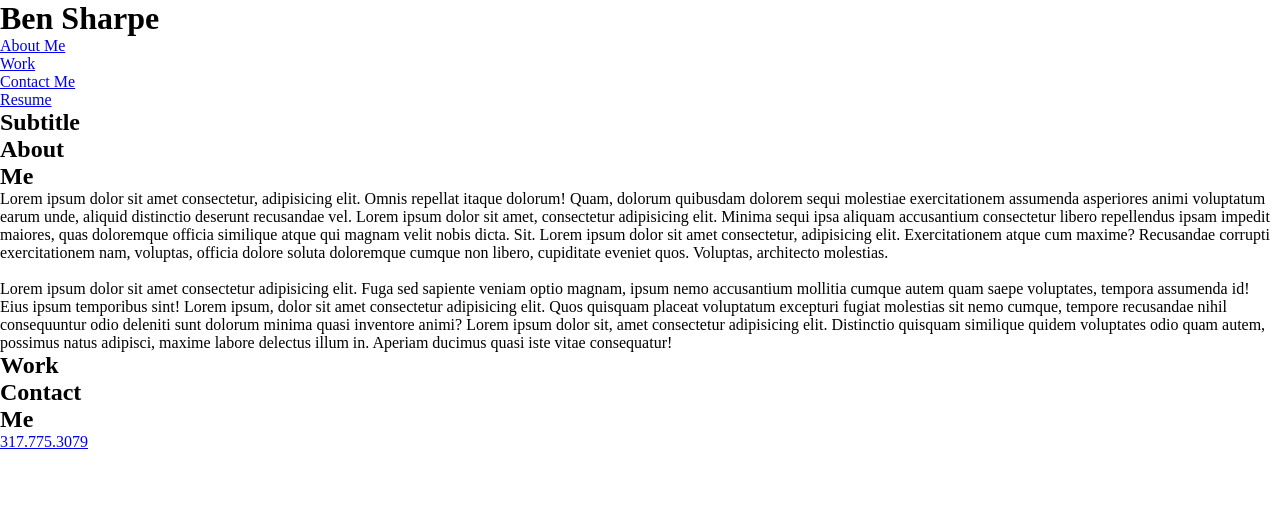
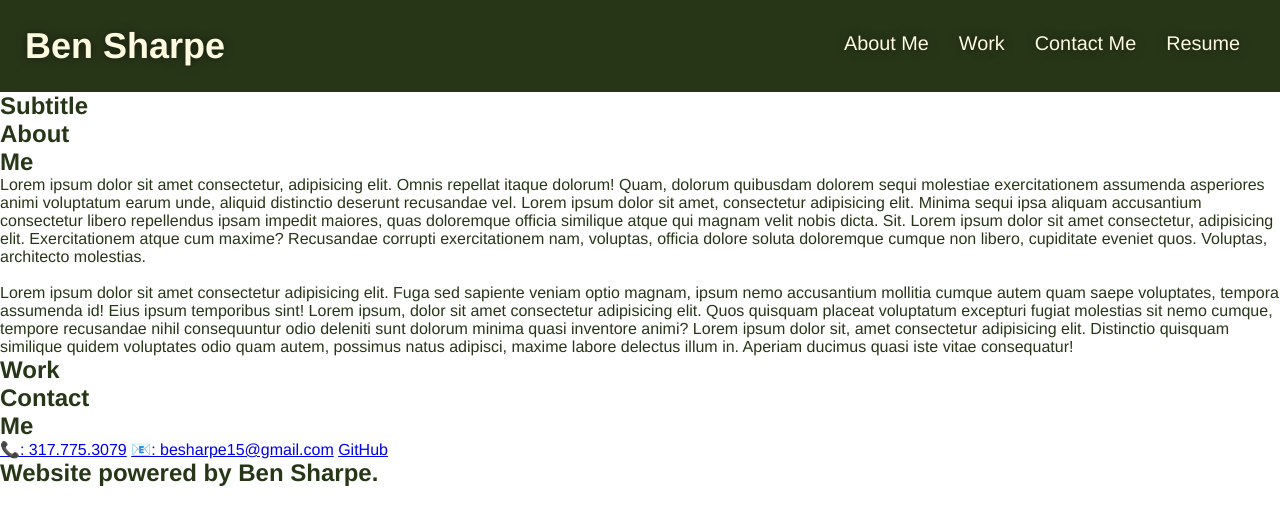
Before and after one commit to besharpe5/my_portfolio, a plain HTML site: page index.html in a window 1280 px wide. Drawn offline with Linux system fonts and the light colour scheme.

Commit message:
added starting css styling to header and body

```diff
--- a/assets/css/style.css
+++ b/assets/css/style.css
@@ -1,13 +1,64 @@
-/*
 :root {
-    --primary-color: #fce138;
-    --secondary-color: #024e76;
-    --tertiary-color: #39a6b2;
+    --primary-color: #fefae0; /* cream */
+    --secondary-color: #283618; /* dark green */
+    --tertiary-color: #bc6c25; /* burnt orange */
 }
-*/
+
 
 * {
     box-sizing: border-box;
     margin: 0;
     padding: 0;
   }
+
+  body {
+      color: var(--secondary-color);
+      font-family: Helvetica, Arial, sans-serif;
+  }
+
+  /* Header / Nav bar styles start */
+
+  header {
+      padding: 25px;
+      background-color: var(--secondary-color);
+      display: flex;
+      justify-content: space-between;
+      flex-wrap: wrap;
+      position: -webkit-sticky;
+      position: sticky;
+      top: 0;
+      z-index: 9999;
+  }
+
+  header h1 {
+      font-weight: bold;
+      margin: 0;
+      padding: 0;
+      font-size: 36px;
+      color: var(--primary-color);
+      text-shadow: 0 0 10px rgba(0, 0, 0, 0.5);
+  }
+
+  header a {
+      text-decoration: none;
+      color: var(--primary-color);
+  }
+
+  header nav {
+      margin: 7px 0;
+  }
+
+  header nav ul {
+      display: flex;
+      flex-wrap: wrap;
+      justify-content: space-between;
+      align-items: center;
+      list-style: none;
+  }
+
+  header nav ul li a {
+      padding: 10px 15px;
+      font-weight: lighter;
+      font-size: 1.55vw;
+      text-shadow: 0 0 10px rgba(0, 0, 0, 0.5);
+  }
--- a/index.html
+++ b/index.html
@@ -70,43 +70,24 @@
             <h2>Work</h2>
         </div>
     </section>
+    <!-- Work section ends -->
 
+    <!-- Contact Me section begins -->
     <section id="contact-me" class="contact-me-section">
         <div>
             <h2>Contact<br>Me</h2>
         </div>
-        <div class="contact-number">
-            <a href="tel:3177753079">317.775.3079</a>
+        <div class="contact-info">
+            <a href="tel:3177753079">📞: 317.775.3079</a>
+            <a href="mailto:besharpe15@gmail.com">📧: besharpe15@gmail.com</a>
+            <a href="https://github.com/besharpe5">GitHub</a>
         </div>
     </section>
 
-
-
-
-
-
-
-
-
-
-
-
-
-
-
-
-
-
-
-
-
-
-
-
-
-
-
-
-
+    <!-- Begin footer section -->
+    <footer>
+        <h2>Website powered by Ben Sharpe.</h2>
+    </footer>
+    <!-- Footer section ends -->
 </body>
 </html>
```
